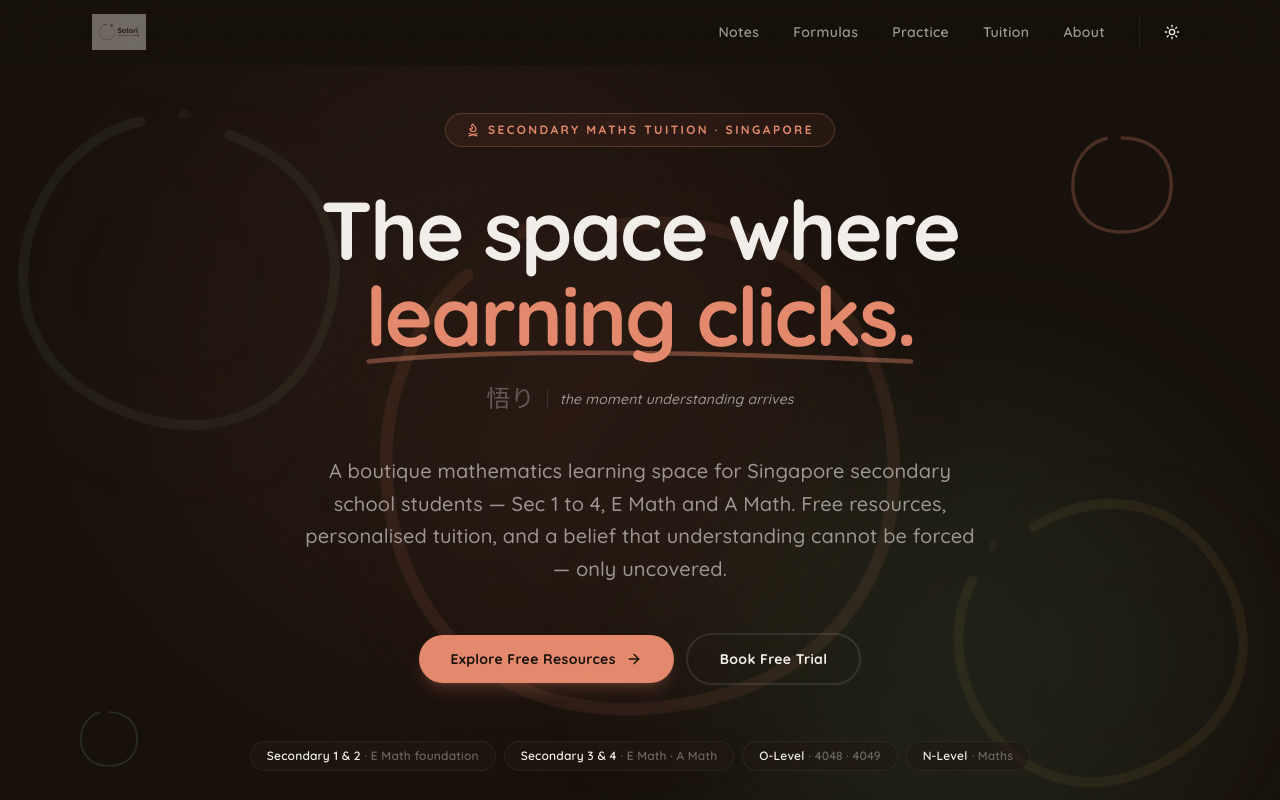
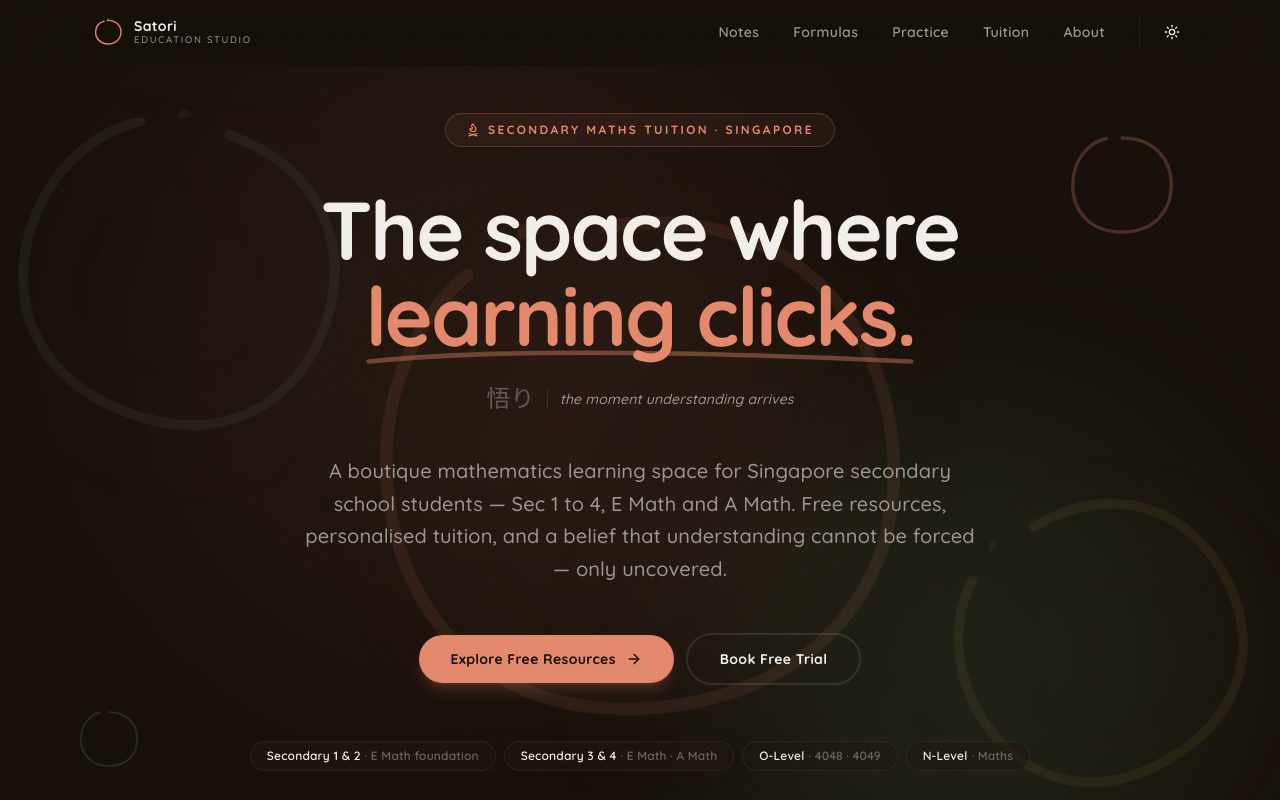
Before and after one commit to marcustayhw-png/Mathstack, a Next.js app: page / in a window 1280 px wide. Shown: the top 800 px of the page. Built offline with nearby package versions, Linux system fonts and the light colour scheme.

Commit message:
Bud run changes (2026-05-16T17:06:18.870Z)

```diff
--- a/src/components/ui/navigation.tsx
+++ b/src/components/ui/navigation.tsx
@@ -15,6 +15,34 @@ const navItems = [
   { href: "/tuition", label: "Tuition" },
   { href: "/about", label: "About" },
 ];
+
+/* Native logo mark — enso SVG that uses site colour tokens directly,
+   used in dark mode (and as fallback) so it feels part of the site */
+function SatoriMark({ size = 34 }: { size?: number }) {
+  return (
+    <svg width={size} height={size} viewBox="0 0 40 40" fill="none" xmlns="http://www.w3.org/2000/svg">
+      {/* Thin enso — open at top, slight hand-drawn asymmetry */}
+      <path
+        d="M20.5 5.5 C30.2 5.8, 36.5 12.2, 36.2 20.4 C35.9 28.8, 29 35.2, 20 35 C11 34.8, 4.2 28.2, 4.5 19.8 C4.7 13.4, 8.8 8.3, 15.2 6.4"
+        stroke="currentColor"
+        strokeWidth="1.8"
+        strokeLinecap="round"
+        fill="none"
+        className="text-primary"
+      />
+      {/* Tiny maple leaf bridging the gap at top — stem anchors the two ends */}
+      <path
+        d="M17.8 5.2 C18.3 3.8, 19.5 3.2, 20.8 3.8 C21.8 4.3, 22 5.2, 21.2 5.8 C20.4 6.4, 19 6.8, 17.8 5.2Z"
+        fill="currentColor"
+        opacity="0.65"
+        className="text-[#7A9E7E]"
+        style={{ fill: "#7A9E7E" }}
+      />
+      {/* Leaf stem */}
+      <line x1="19.5" y1="5.2" x2="19.5" y2="7" stroke="#7A9E7E" strokeWidth="0.9" strokeLinecap="round" opacity="0.6" />
+    </svg>
+  );
+}
 
 export function Navigation() {
   const pathname = usePathname();
@@ -46,18 +74,37 @@ export function Navigation() {
           {/* Logo */}
           <Link
             href="/"
-            className="flex items-center transition-all duration-300 hover:opacity-75 group"
+            className="flex items-center gap-2.5 transition-all duration-300 hover:opacity-75 group"
             onClick={() => setMobileMenuOpen(false)}
           >
+            {/* Light mode: image with multiply blend so linen bg dissolves into nav */}
             <Image
               src="/logo-horizontal.jpg"
               alt="Satori Education Studio"
-              width={200}
-              height={67}
-              className="h-9 w-auto object-contain"
+              width={210}
+              height={70}
+              className="h-10 w-auto object-contain dark:hidden"
               style={{ mixBlendMode: "multiply" }}
               priority
             />
+            {/* Dark mode: native SVG mark + text using site colour tokens */}
+            <span className="hidden dark:flex items-center gap-2.5">
+              <SatoriMark size={32} />
+              <span className="flex flex-col leading-none gap-0.5">
+                <span
+                  className="text-[14px] font-bold tracking-wide text-foreground"
+                  style={{ fontFamily: "'Quicksand', sans-serif" }}
+                >
+                  Satori
+                </span>
+                <span
+                  className="text-[9.5px] font-medium tracking-[0.18em] text-muted-foreground uppercase"
+                  style={{ fontFamily: "'Quicksand', sans-serif" }}
+                >
+                  Education Studio
+                </span>
+              </span>
+            </span>
           </Link>
 
           {/* Desktop nav */}
```
